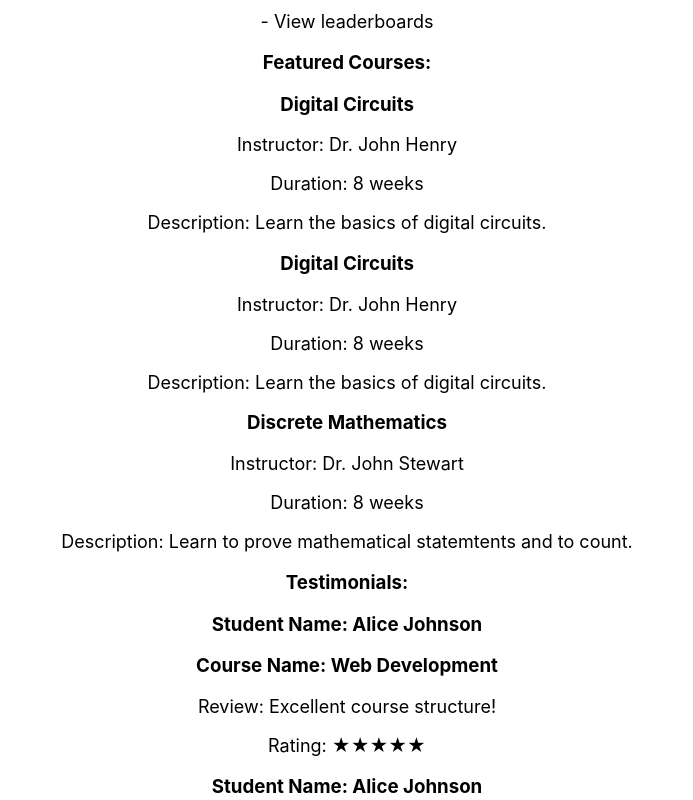
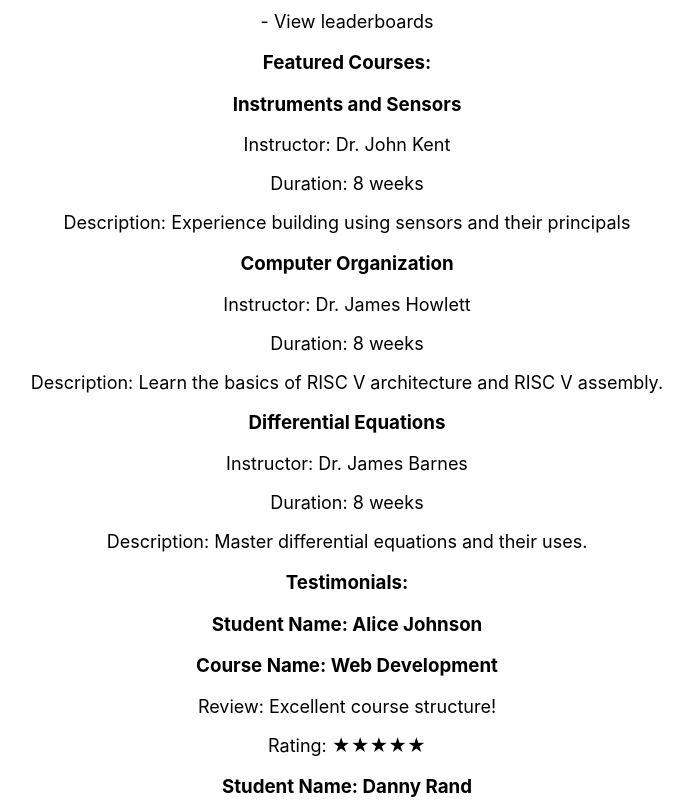
Before and after one commit to Chamer5465/ENSF381-Assignment4, a React (Create React App) app in the folder my-lms-app/: page / in a window 1280 px wide. Shown: the part 440-1240 px from the top of the page, without its empty margins (293-986 px from the left). Built offline with nearby package versions, Linux system fonts and the light colour scheme.

Commit message:
Fixed featured courses

```diff
--- a/my-lms-app/src/MainSection.js
+++ b/my-lms-app/src/MainSection.js
@@ -5,14 +5,19 @@ import Testimonials from './data/testimonials';
 import './MainSection.css';
 
 function MainSection() {
-    const course1 = Courses[Math.floor(Math.random() * Courses.length)]; //Idk whether they want like the same 3 random courses on each reload or a random 3 on each reload
-    const course2 = Courses[Math.floor(Math.random() * Courses.length)]; // Cause if its a different 3 on each reload why wouldnt we just do this for the testimonials as well
-    const course3 = Courses[Math.floor(Math.random() * Courses.length)]; // cause the only time it renders is when the page loads??? Hmmmmmmmmmmmmm????????
+    const course1 = Courses[4];
+    const course2 = Courses[2];
+    const course3 = Courses[5];
     const [testimonial1, setTestimonial1] = useState(Testimonials[0]);
     const [testimonial2, setTestimonial2] = useState(Testimonials[0]);
     useEffect(() => {
-        const T1 = Testimonials[Math.floor(Math.random() * Testimonials.length)];
-        const T2 = Testimonials[Math.floor(Math.random() * Testimonials.length)];
+        let num1 = Math.floor(Math.random() * Testimonials.length)
+        const T1 = Testimonials[num1];
+        let num2 = Math.floor(Math.random() * Testimonials.length)
+        while (num1 === num2) {
+            num2 = Math.floor(Math.random() * Testimonials.length)
+        }
+        const T2 = Testimonials[num2];
         setTestimonial1(T1);
         setTestimonial2(T2);
     }, []);
```
